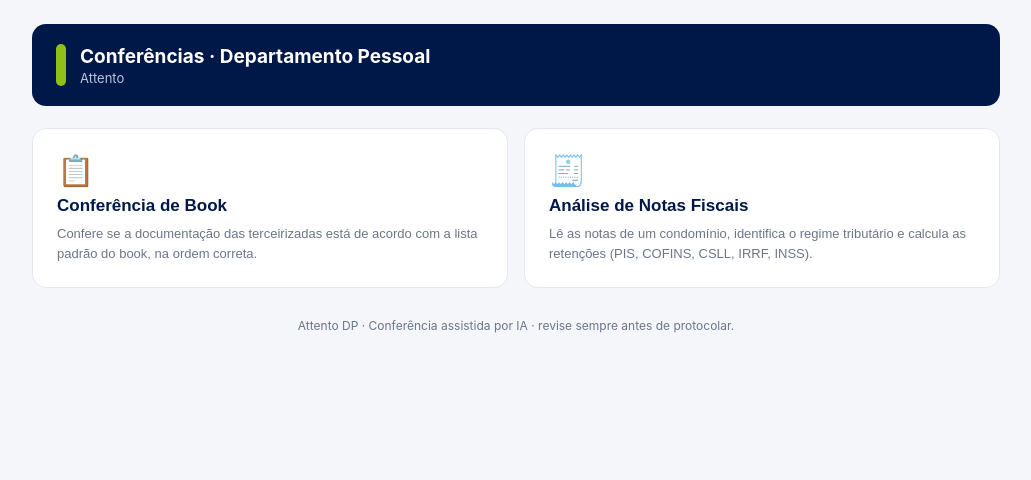
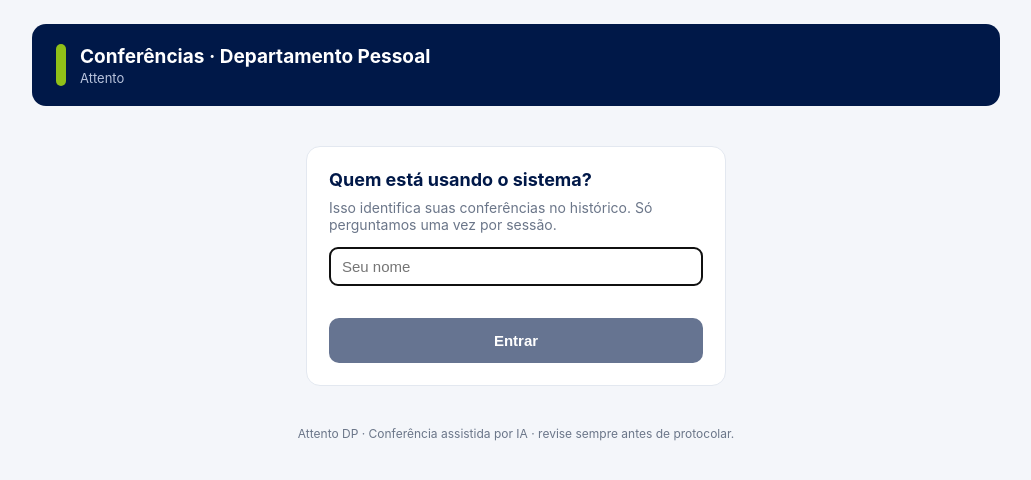
Before and after one commit to Felipe-Hugo/DP-ATTENTO, a React (Vite) app: page / in a window 1280 px wide. Shown: the top 480 px of the page, without its empty margins (124-1155 px from the left). Built offline with nearby package versions, Linux system fonts and the light colour scheme.

Commit message:
Update App.jsx

```diff
--- a/src/App.jsx
+++ b/src/App.jsx
@@ -1,9 +1,55 @@
-import React, { useState } from "react";
+import React, { useState, useEffect } from "react";
 import TelaBook from "./TelaBook.jsx";
 import TelaNotas from "./TelaNotas.jsx";
+import TelaVerificacao from "./TelaVerificacao.jsx";
+
+const CHAVE_USUARIO = "attento_dp_usuario";
 
 export default function App() {
-  const [tela, setTela] = useState(null); // null = menu, "book", "dctf"
+  const [tela, setTela] = useState(null); // null = menu, "book", "notas", "verificacao"
+  const [usuario, setUsuario] = useState(null);
+  const [nomeDigitado, setNomeDigitado] = useState("");
+
+  useEffect(() => {
+    const salvo = sessionStorage.getItem(CHAVE_USUARIO);
+    if (salvo) setUsuario(salvo);
+  }, []);
+
+  function confirmarNome() {
+    const nome = nomeDigitado.trim();
+    if (!nome) return;
+    sessionStorage.setItem(CHAVE_USUARIO, nome);
+    setUsuario(nome);
+  }
+
+  if (!usuario) {
+    return (
+      <div className="wrap">
+        <header className="hdr">
+          <div className="hdr-mark" />
+          <div>
+            <h1>Conferências · Departamento Pessoal</h1>
+            <p className="sub">Attento</p>
+          </div>
+        </header>
+        <section className="card" style={{ maxWidth: 420, margin: "40px auto" }}>
+          <h2 style={{ marginTop: 0, color: "var(--navy)", fontSize: 18 }}>Quem está usando o sistema?</h2>
+          <p className="muted" style={{ marginTop: -6 }}>Isso identifica suas conferências no histórico. Só perguntamos uma vez por sessão.</p>
+          <input
+            type="text"
+            placeholder="Seu nome"
+            value={nomeDigitado}
+            onChange={(e) => setNomeDigitado(e.target.value)}
+            onKeyDown={(e) => e.key === "Enter" && confirmarNome()}
+            style={{ width: "100%", padding: "10px 12px", borderRadius: 8, border: "1px solid #ccd3e0", fontSize: 15, marginBottom: 14 }}
+            autoFocus
+          />
+          <button className="btn-primary" onClick={confirmarNome} disabled={!nomeDigitado.trim()}>Entrar</button>
+        </section>
+        <footer className="ft">Attento DP · Conferência assistida por IA · revise sempre antes de protocolar.</footer>
+      </div>
+    );
+  }
 
   return (
     <div className="wrap">
@@ -11,7 +57,7 @@ export default function App() {
         <div className="hdr-mark" />
         <div>
           <h1>Conferências · Departamento Pessoal</h1>
-          <p className="sub">Attento</p>
+          <p className="sub">Attento · {usuario}</p>
         </div>
         {tela && (
           <button className="voltar" onClick={() => setTela(null)}>← Início</button>
@@ -36,11 +82,19 @@ export default function App() {
               calcula as retenções (PIS, COFINS, CSLL, IRRF, INSS).
             </span>
           </button>
+          <button className="menu-card" onClick={() => setTela("verificacao")}>
+            <span className="menu-ico">🔎</span>
+            <strong>Verificação</strong>
+            <span className="menu-desc">
+              Consulta quais condomínios já foram conferidos, quando e por quem.
+            </span>
+          </button>
         </div>
       )}
 
-      {tela === "book" && <TelaBook />}
-      {tela === "notas" && <TelaNotas />}
+      {tela === "book" && <TelaBook usuario={usuario} />}
+      {tela === "notas" && <TelaNotas usuario={usuario} />}
+      {tela === "verificacao" && <TelaVerificacao />}
 
       <footer className="ft">Attento DP · Conferência assistida por IA · revise sempre antes de protocolar.</footer>
     </div>
```
